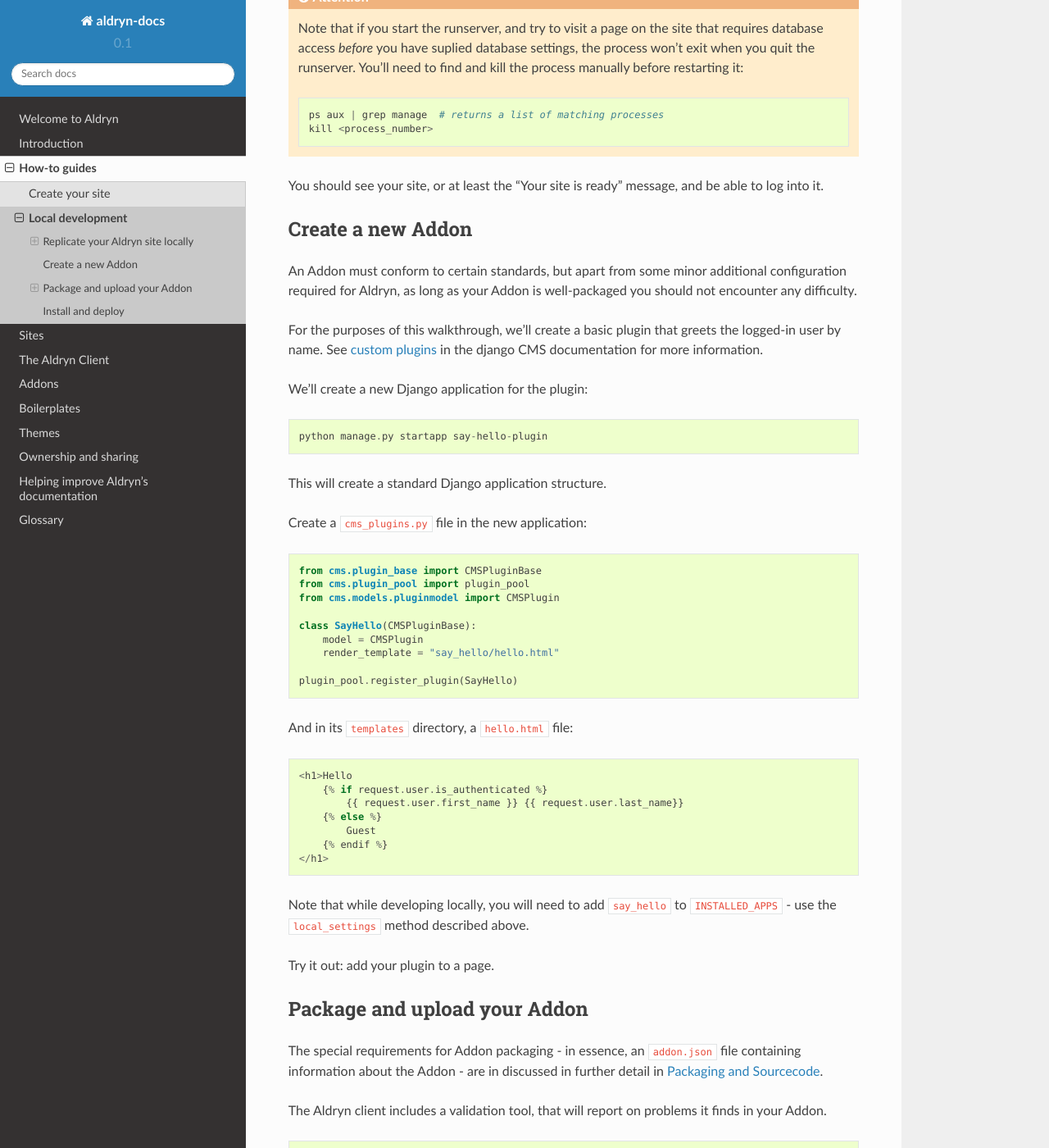
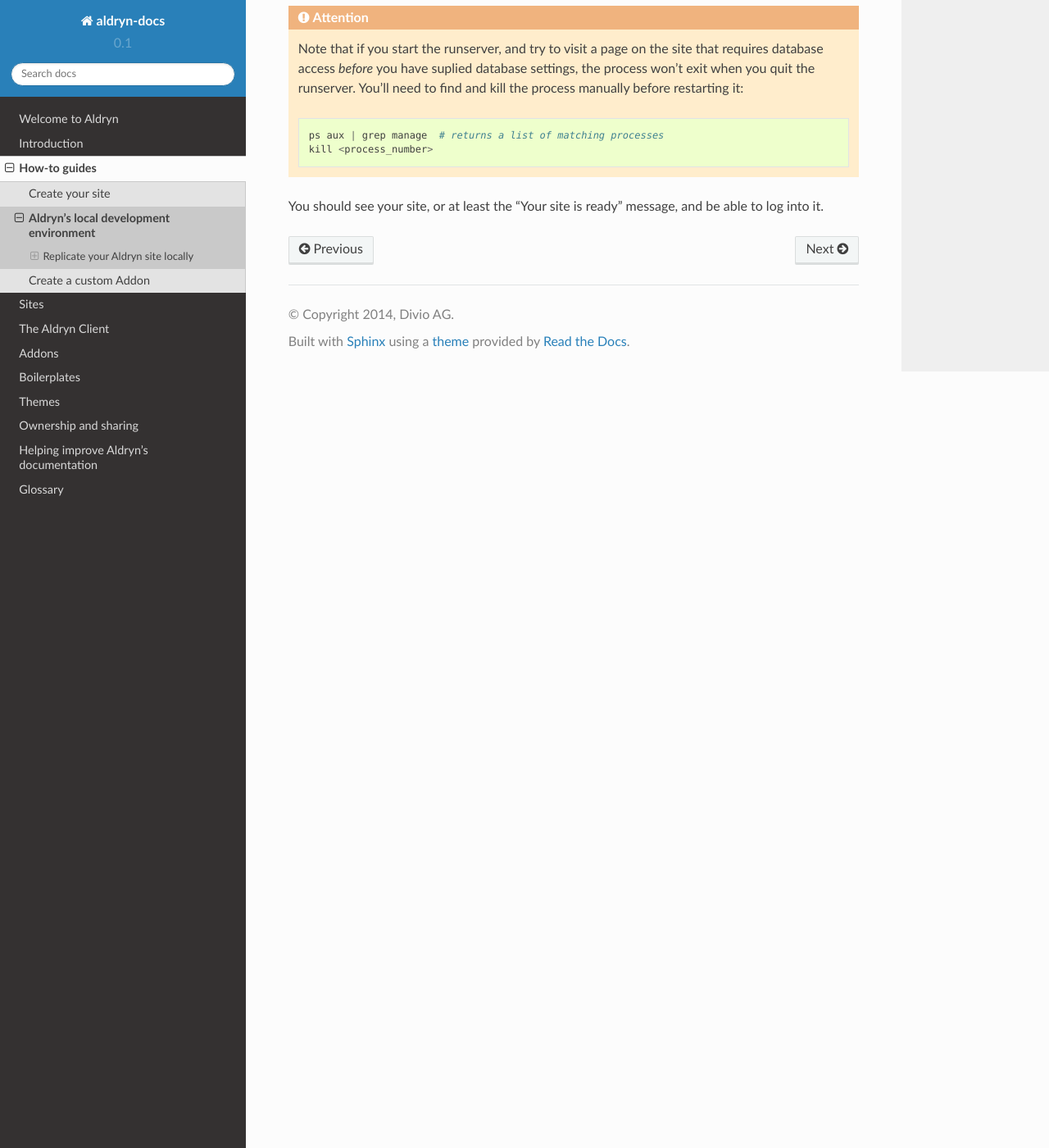
Before and after one commit to aldryn/aldryn-docs, a Sphinx documentation site: the page built from docs/how-to/local_development.rst, in a window 1280 px wide and 1400 px high, scrolled down 2899 px. Shown: the whole window at 82% size. Built offline with Sphinx 7.4.7 and the Read the Docs theme 2.0.0, drawn with Linux system fonts in a browser that asks for light colours; some of the changed text lies outside the part shown.

Commit message:
Added custom addon tutorial

```diff
--- a/docs/how-to/index.rst
+++ b/docs/how-to/index.rst
@@ -15,3 +15,4 @@
 
     create_site
     local_development
+    creating_custom_addon
--- a/docs/how-to/local_development.rst
+++ b/docs/how-to/local_development.rst
@@ -1,6 +1,6 @@
-=================
-Local development
-=================
+======================================
+Aldryn's local development environment
+======================================
 
 If your code works with django CMS, you can expect it to work with Aldryn.
 
@@ -23,7 +23,6 @@
 
 You'll need the :ref:`Aldryn command-line client <aldryn_client>` installed, and a site - even the
 most basic one will do - that's active on Aldryn.
-
 
 The Aldryn client
 -----------------
@@ -130,148 +130,3 @@
 
 You should see your site, or at least the "Your site is ready" message, and be
 able to log into it.
-
-Create a new Addon
-==================
-
-An Addon must conform to certain standards, but apart from some minor additional configuration
-required for Aldryn, as long as your Addon is well-packaged you should not encounter any difficulty.
-
-For the purposes of this walkthrough, we'll create a basic plugin that greets the logged-in user by
-name. See `custom plugins
-<http://docs.django-cms.org/en/latest/extending_cms/custom_plugins.html>`_ in the django CMS
-documentation for more information.
-
-We'll create a new Django application for the plugin::
-
-    python manage.py startapp say-hello-plugin
-
-This will create a standard Django application structure.
-
-Create a ``cms_plugins.py`` file in the new application::
-
-    from cms.plugin_base import CMSPluginBase
-    from cms.plugin_pool import plugin_pool
-    from cms.models.pluginmodel import CMSPlugin
-
-    class SayHello(CMSPluginBase):
-        model = CMSPlugin
-        render_template = "say_hello/hello.html"
-
-    plugin_pool.register_plugin(SayHello)
-
-And in its ``templates`` directory, a ``hello.html`` file::
-
-    <h1>Hello
-        {% if request.user.is_authenticated %}
-            {{ request.user.first_name }} {{ request.user.last_name}}
-        {% else %}
-            Guest
-        {% endif %}
-    </h1>
-
-Note that while developing locally, you will need to add ``say_hello`` to ``INSTALLED_APPS`` - use the ``local_settings`` method described above.
-
-Try it out: add your plugin to a page.
-
-Package and upload your Addon
-=============================
-
-The special requirements for Addon packaging - in essence, an ``addon.json`` file containing
-information about the Addon - are in discussed in further detail in :ref:`addon-packaging`.
-
-The Aldryn client includes a validation tool, that will report on problems it finds in your Addon.
-
-::
-
-    aldryn addon validate
-
-``setup.py``
-------------
-
-You'll need to package your application in the usual Python way, and test that it installs as
-expected.
-
-.. WARNING::
-    One thing to be aware of is that your local environment may be slightly more forgiving that
-    Aldryn's; for example, depending upon where you're keeping your work in progress, you may find
-    that some of your Addon's components are available to Django not because you've packaged them
-    correctly, but simply in virtue of where you have put them while working on them!
-
-A minimal ``setup.py`` file for our example plugin is shown below. You will also need a suitable
-``MANIFEST.in``, and to ensure that you have created an appropriate directory structure.
-
-::
-
-    from setuptools import setup, find_packages
-
-    setup(
-        name="say-hello-plugin",
-        version="0.0.1",
-        long_description=__doc__,
-        packages=find_packages(),
-        include_package_data=True,
-        zip_safe=False,
-    )
-
-LICENCE.txt
------------
-
-A licence file is required. This may not matter very much if you're just using your application on
-your own sites, but if you plan to put it on the Aldryn Marketplace you should think carefully
-about appropriate licence terms.
-
-``addon.json``
---------------
-
-For example::
-
-    {
-        "name": "Say Hello Plugin",
-        "description": "This is my custom application.",
-        "package-name": "say-hello-plugin",
-    	"url": "https://example.com",
-        "installed-apps": [
-            "say_hello"
-        ],
-        "author": {
-            "name": "Divio",
-            "url": "https://www.aldryn.com"
-        },
-        "license": {
-            "name": "BSD"
-        }
-    }
-
-Package structure
------------------
-
-At minimum, your new package will need to follow the standard Python structure, along these lines::
-
-    say-hello-plugin/
-        setup.py
-        LICENCE.txt
-        MANIFEST.in
-        addon.json
-        say_hello/
-            __init__.py
-            models.py
-            tests.py
-            views.py
-            templates
-
-Upload
-------
-
-When you're satisfied that all is correct, upload your Addon::
-
-    aldryn addon upload
-
-Your Addon is now in the Aldryn Marketplace, in the **Owned by me** list (it won't be publicly
-available) and ready to be installed.
-
-Install and deploy
-==================
-
-Install the plugin now as you'd install any other, and deploy your changes. A few minutes later,
-you should be up and running and able to use your application in Aldryn.
```
Also changed, not shown: other parts of docs/how-to/local_development.rst (+2 -1 lines), docs/how-to/creating_custom_addon.rst (added, +168 -0 lines).
